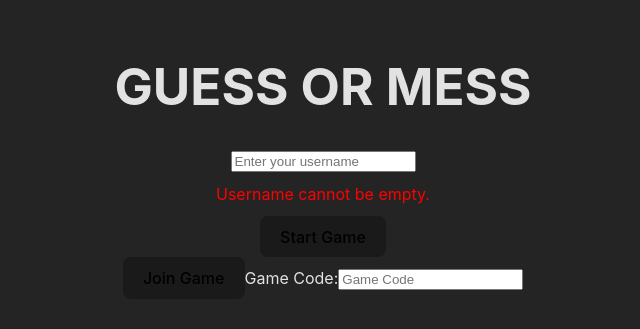
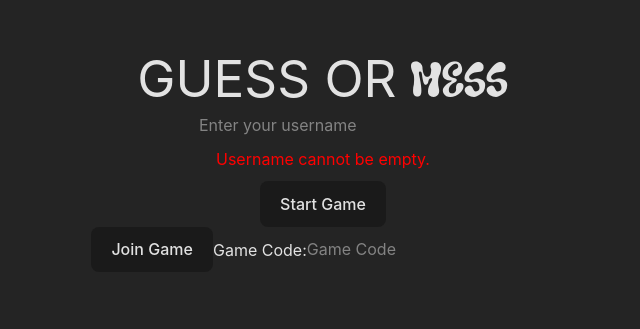
Before and after one commit to julia-b-grenier/GuessOrMess, a React (Vite) app in the folder guess-or-mess/: page / in a window 1280 px wide. Shown: the part 239-568 px from the top of the page, without its empty margins (317-957 px from the left). Built offline with nearby package versions, Linux system fonts and the light colour scheme.

Commit message:
push tailwind

```diff
--- a/guess-or-mess/src/index.css
+++ b/guess-or-mess/src/index.css
@@ -1,6 +1,4 @@
-@tailwind base;
-@tailwind components;
-@tailwind utilities;
+@import "tailwindcss";
 
 @font-face {
   font-family: "CustomFont";
--- a/guess-or-mess/src/pages/Home.tsx
+++ b/guess-or-mess/src/pages/Home.tsx
@@ -87,8 +87,8 @@ function Home() {
   };
 
   return (
-    <div>
-      <h1>GUESS OR MESS</h1>
+    <div className="my-5">
+      <h1>GUESS OR <span className="custom-font">MESS</span></h1>
       <div>
         <input
           type="text"
```
